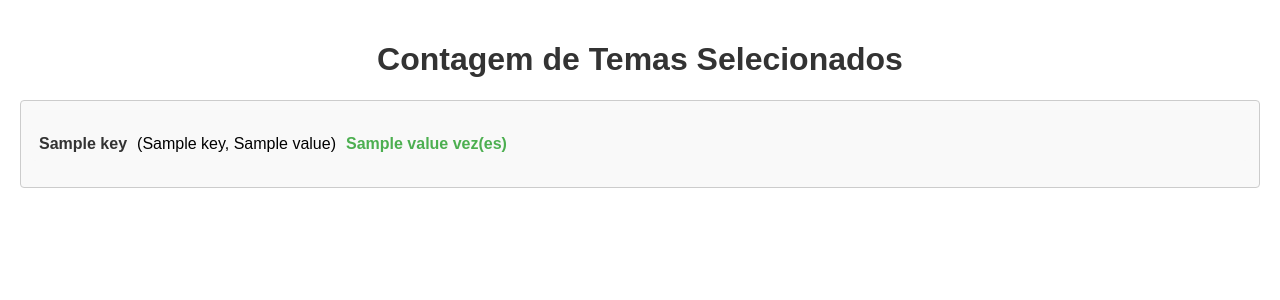
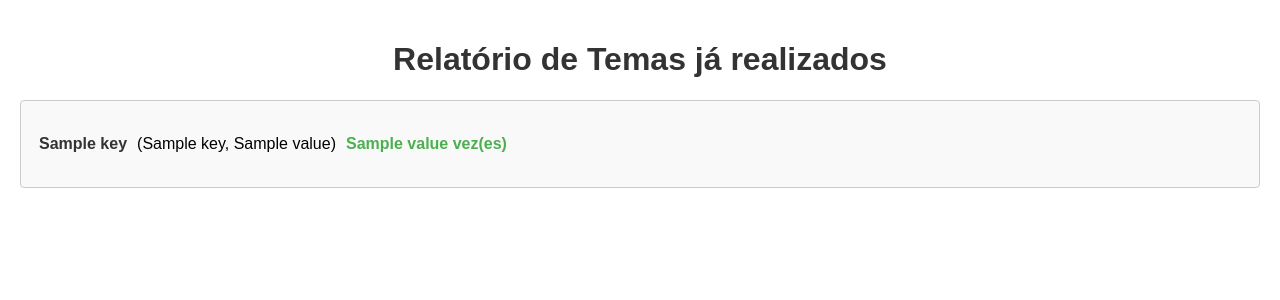
Before and after one commit to Rodrigolu25/temas-, a Flask app: template templates/pdf_template.html in a window 1280 px wide. Shown: the top 300 px of the page. Run offline with Flask 2, Linux system fonts and the light colour scheme; the template is opened without the code that fills it: most values are stand-ins (such as "Sample title", 1, 10 or a date in 2020).

Commit message:
Update pdf_template.html

```diff
--- a/templates/pdf_template.html
+++ b/templates/pdf_template.html
@@ -2,7 +2,7 @@
 <html lang="pt-BR">
 <head>
     <meta charset="UTF-8">
-    <title>Contagem de Temas Selecionados</title>
+    <title>Relatório de Temas já realizados</title>
     <style>
         body {
             font-family: Arial, sans-serif;
@@ -70,7 +70,7 @@
     </style>
 </head>
 <body>
-    <h1>Contagem de Temas Selecionados</h1>
+    <h1>Relatório de Temas já realizados</h1>
     <div class="contagem">
         <ul>
             {% for key, value in contagem_temas.items() %}
```
